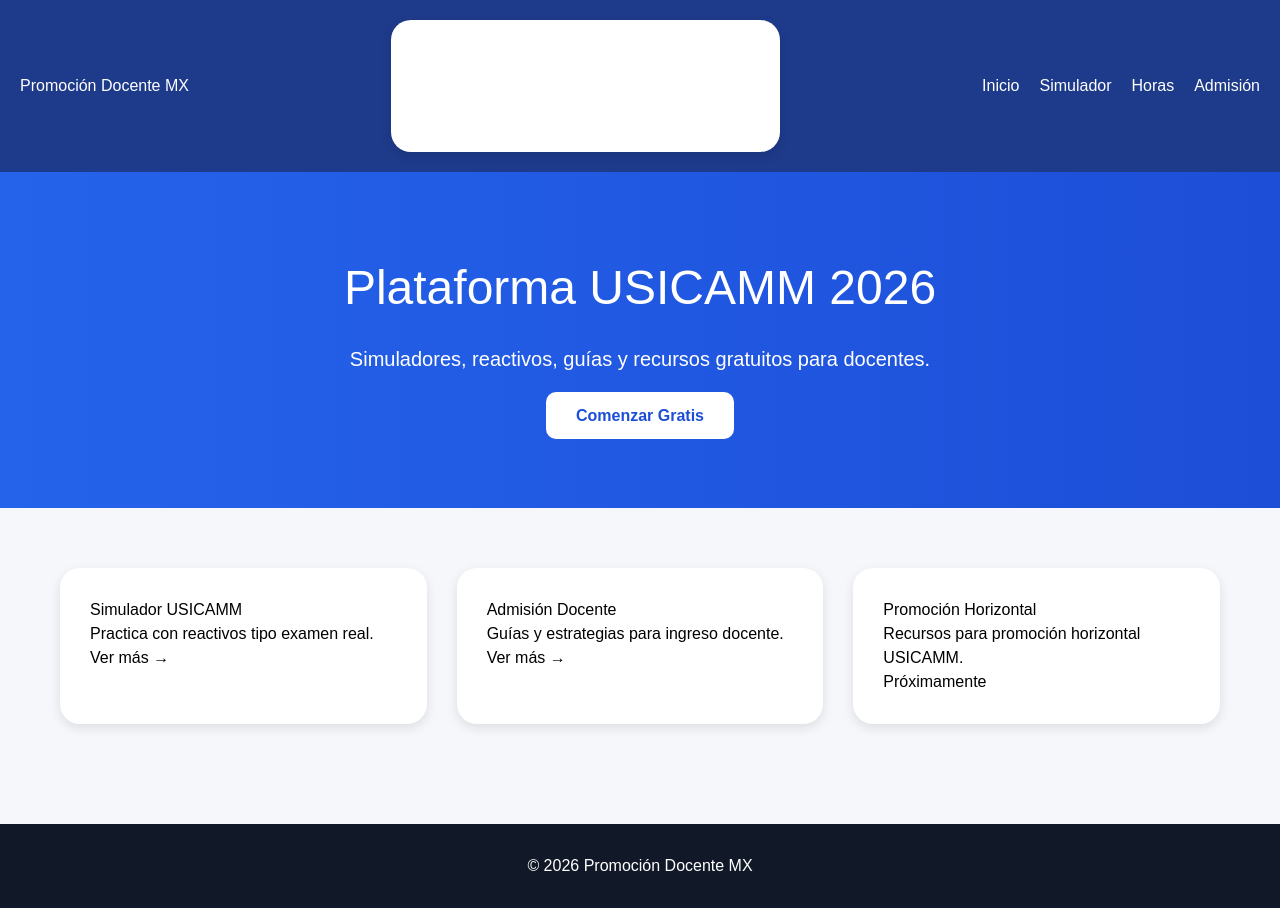
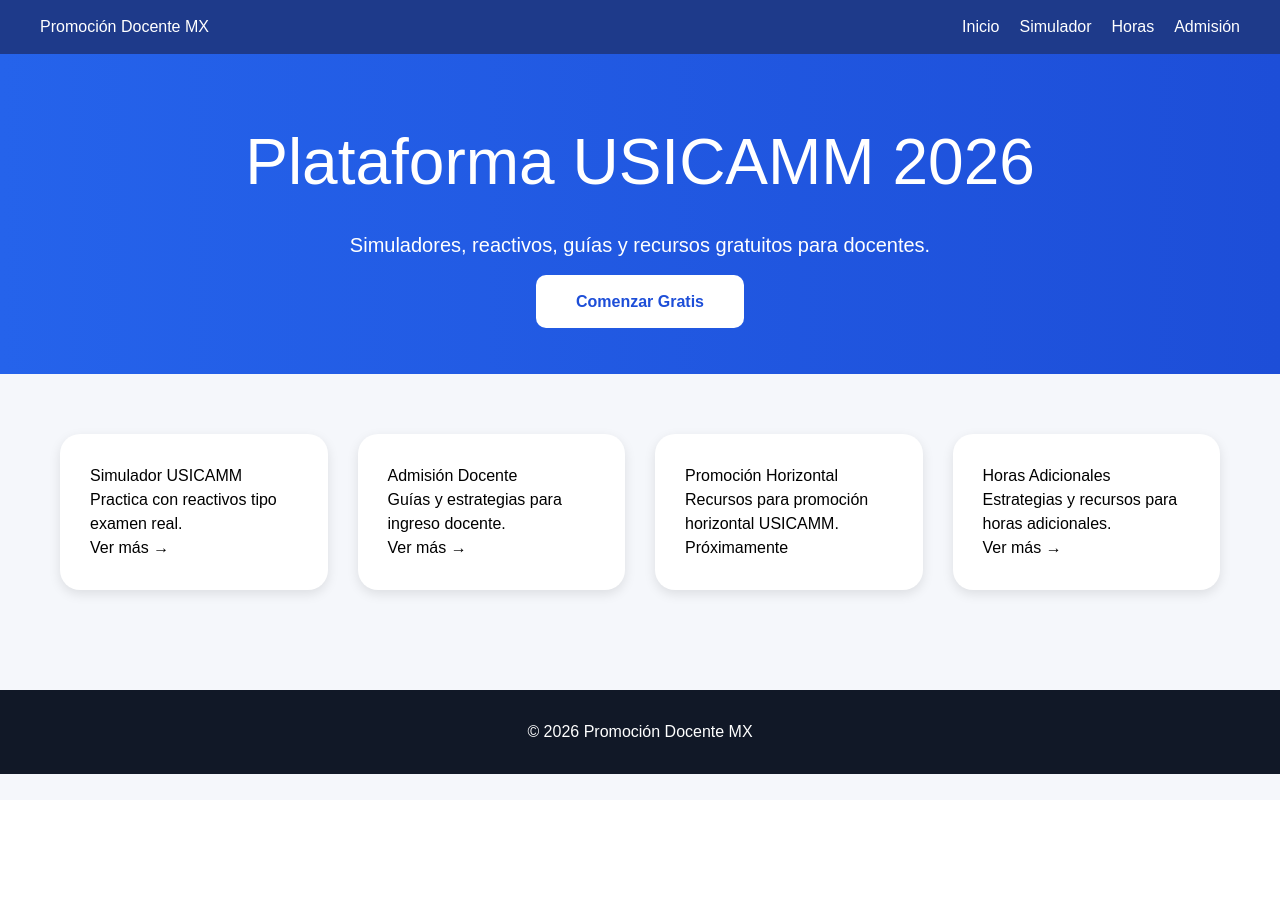
Before and after one commit to aidabereniceh-a11y/usicamm-platform, a React (Vite) app: page / in a window 1280 px wide. After the commit the page ends 800 px from the top, so only its background shows below. Built offline with nearby package versions, Linux system fonts and the light colour scheme.

Commit message:
Refactor navigation and layout in App component

```diff
--- a/src/App.jsx
+++ b/src/App.jsx
@@ -1,4 +1,5 @@
 import { Routes, Route, Link } from "react-router-dom";
+
 import HorasAdicionales from "./pages/HorasAdicionales";
 import SimuladorUsicamm2026 from "./pages/SimuladorUsicamm2026";
 import AdmisionDocente2026 from "./pages/AdmisionDocente2026";
@@ -17,7 +18,7 @@ function Home() {
       <nav
         style={{
           backgroundColor: "#1e3a8a",
-          padding: "20px",
+          padding: "15px 40px",
           color: "white",
           display: "flex",
           justifyContent: "space-between",
@@ -25,24 +26,7 @@ function Home() {
         }}
       >
         <h2>Promoción Docente MX</h2>
-<div
-  style={{
-    backgroundColor: "white",
-    padding: "30px",
-    borderRadius: "20px",
-    boxShadow: "0 4px 12px rgba(0,0,0,0.1)",
-  }}
->
-  <h2>Horas Adicionales</h2>
 
-  <p>
-    Estrategias y recursos para horas adicionales.
-  </p>
-
-  <Link to="/horas-adicionales">
-    Ver más →
-  </Link>
-</div>
         <div style={{ display: "flex", gap: "20px" }}>
           <Link
             to="/"
@@ -57,12 +41,14 @@ function Home() {
           >
             Simulador
           </Link>
+
           <Link
             to="/horas-adicionales"
             style={{ color: "white", textDecoration: "none" }}
           >
             Horas
           </Link>
+
           <Link
             to="/admision-docente-2026"
             style={{ color: "white", textDecoration: "none" }}
@@ -77,13 +63,13 @@ function Home() {
       <section
         style={{
           textAlign: "center",
-          padding: "80px 20px",
+          padding: "60px 20px",
           background:
             "linear-gradient(to right, #2563eb, #1d4ed8)",
           color: "white",
         }}
       >
-        <h1 style={{ fontSize: "48px" }}>
+        <h1 style={{ fontSize: "64px" }}>
           Plataforma USICAMM 2026
         </h1>
 
@@ -105,7 +91,7 @@ function Home() {
             style={{
               backgroundColor: "white",
               color: "#1d4ed8",
-              padding: "15px 30px",
+              padding: "18px 40px",
               borderRadius: "10px",
               textDecoration: "none",
               fontWeight: "bold",
@@ -191,6 +177,27 @@ function Home() {
             Próximamente
           </a>
         </div>
+
+        {/* CARD 4 */}
+
+        <div
+          style={{
+            backgroundColor: "white",
+            padding: "30px",
+            borderRadius: "20px",
+            boxShadow: "0 4px 12px rgba(0,0,0,0.1)",
+          }}
+        >
+          <h2>Horas Adicionales</h2>
+
+          <p>
+            Estrategias y recursos para horas adicionales.
+          </p>
+
+          <Link to="/horas-adicionales">
+            Ver más →
+          </Link>
+        </div>
       </section>
 
       {/* FOOTER */}
@@ -213,7 +220,6 @@ function Home() {
 export default function App() {
   return (
     <Routes>
-
       <Route path="/" element={<Home />} />
 
       <Route
@@ -225,6 +231,7 @@ export default function App() {
         path="/admision-docente-2026"
         element={<AdmisionDocente2026 />}
       />
+
       <Route
         path="/horas-adicionales"
         element={<HorasAdicionales />}
```
Lines whose indentation alone changed are shown as unchanged.
